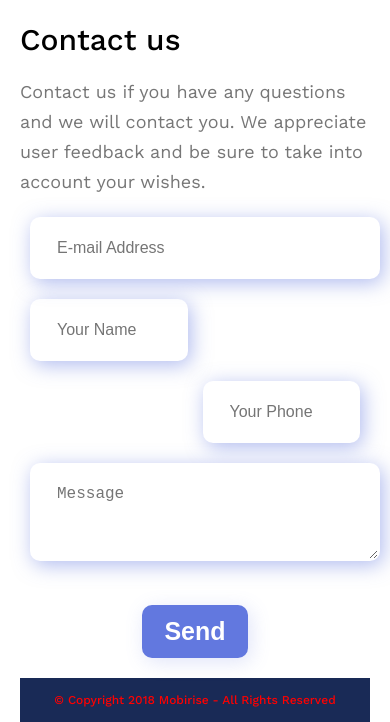
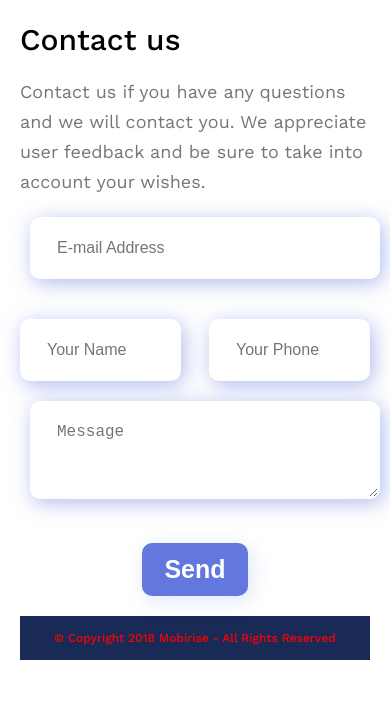
Before and after one commit to mdriday/class-video-39, a plain HTML site: page index.html in a window 390 px wide. Shown: the part 7655-8377 px from the top of the page. After the commit the page ends 8315 px from the top, so only its background shows below. Drawn offline with nearby package versions, Linux system fonts and the light colour scheme.

Commit message:
Update responsive.css

```diff
--- a/responsive.css
+++ b/responsive.css
@@ -415,6 +415,9 @@
         margin-right: 10px;
         margin-left: 10px;
     }
+    .con-frm .w50 {
+        width: 46%;
+    }
 }
 
 .header-menu samp {
@@ -536,6 +539,10 @@
         color:red;
         font-weight: 500;
     }
+    .con-frm .w50 {
+        width: 46%;
+        margin: 20px 0;
+    }
 }
 
 @media all and (max-width:350px) {
```
